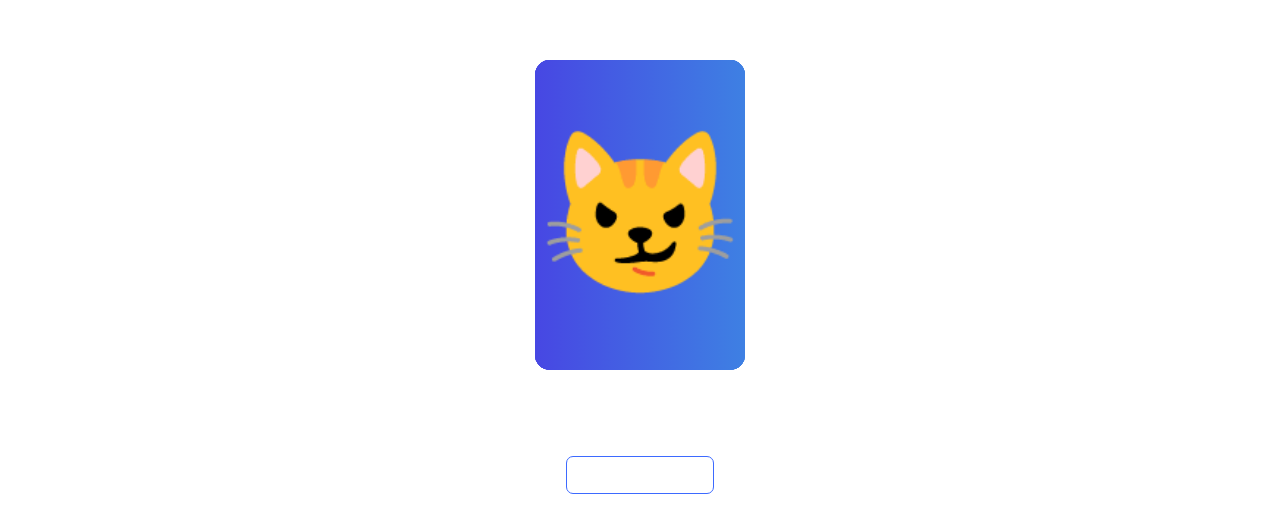
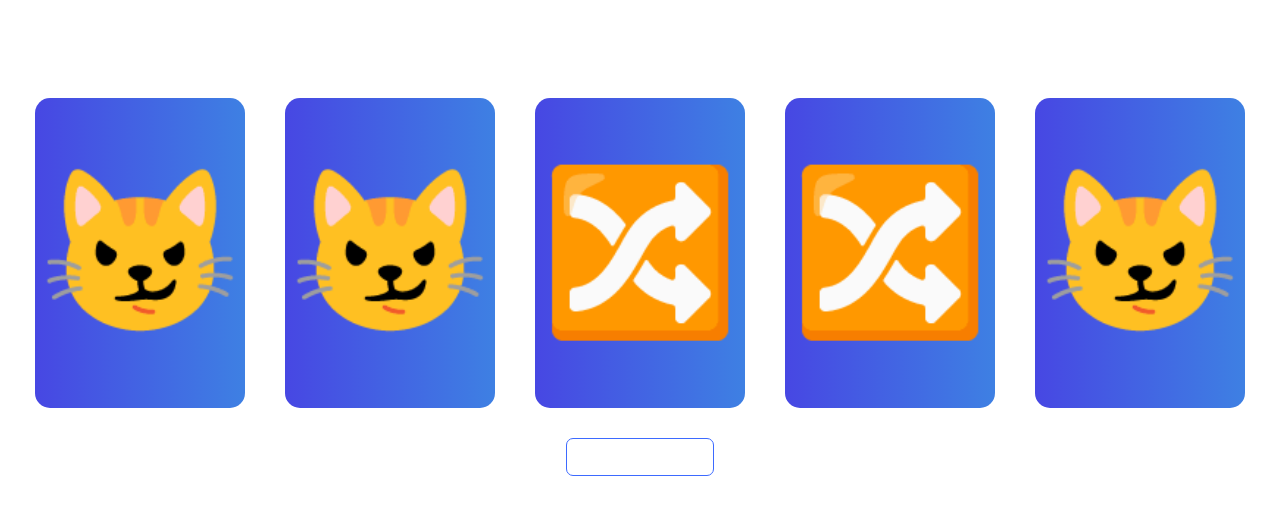
Before and after one commit to Vk4011/Emitrr, a React (Vite) app in the folder frontend/: page /playground in a window 1280 px wide. Shown: the part 146-678 px from the top of the page. Built offline with nearby package versions, Linux system fonts and the light colour scheme.

Commit message:
frontend v1

```diff
--- a/frontend/src/components/Playground.css
+++ b/frontend/src/components/Playground.css
@@ -1,3 +1,11 @@
+
+.container{
+  display: flex;
+  align-items: center;
+  justify-content: center;
+  flex-direction: column;
+}
+
 .card-wrapper {
   display: flex;
   flex-direction: row;
@@ -6,7 +14,9 @@
 
 .card-list {
   display: flex;
-  flex-direction: column;
+  /* flex-direction: column; */
+  flex-direction: row;
+  gap: 40px;
   align-items: center;
 
   width: 100%;
@@ -20,51 +30,10 @@
 }
 
 .card-list__item {
-  position: absolute;
+  /* position: absolute; */
 
-  animation: none;
-  animation-fill-mode: forwards;
 
-  &[data-card="0"] {
-    z-index: 6;
 
-    margin-top: 0;
-  }
-
-  &[data-card="1"] {
-    z-index: 5;
-
-    margin-top: 4px;
-  }
-
-  &[data-card="2"] {
-    z-index: 4;
-
-    margin-top: 8px;
-  }
-
-  /* .is-animated & {
-    &[data-card="0"] {
-      animation: shuffle 1s ease-in-out 0s 1 normal;
-      z-index: 2;
-
-      transition: z-index 0s ease-in-out 0.5s;
-    }
-
-    &[data-card="1"] {
-      animation: shuffle 1s ease-in-out 1s 1 normal;
-      z-index: 1;
-
-      transition: z-index 0s ease-in-out 1.5s;
-    }
-
-    &[data-card="2"] {
-      animation: shuffle 1s ease-in-out 2s 1 normal;
-      z-index: 0;
-
-      transition: z-index 0s ease-in-out 2.5s;
-    }
-  } */
 }
 
 .card {
@@ -80,10 +49,12 @@
   /* background: #196ee472; */
   background: linear-gradient(to right, rgb(71, 71, 227),rgb(62, 128, 227));
   font-size: 10rem;
+
 }
 .card:hover{
     box-shadow: 0 1px 3px 0 #24ade7;
 }
+
 
    button {
     position: relative;
--- a/frontend/src/components/Playground.jsx
+++ b/frontend/src/components/Playground.jsx
@@ -5,8 +5,7 @@ function Playground() {
   const [deck, setDeck] = useState([]);
   const [frontCard, setFrontCard] = useState(4);
   const cardTypes = ["😼", "💣", "🙅‍♂️", "🔀"];
-
-
+  const [defuserCount, SetDefusserCount] = useState(0);
   useEffect(() => {
     generateDeck();
   }, []);
@@ -25,25 +24,46 @@ function Playground() {
     return cardTypes[index];
   };
 
-
-
   const removeCard = () => {
     let inHandCard = deck[frontCard];
 
     switch (inHandCard) {
       case "💣":
+        if (defuserCount <= 0) {
           console.log(`\n\t BOOM : 💣 \n`);
           console.log("Game over");
-
+        } else {
+          SetDefusserCount((p) => {
+            p - 1;
+          });
+          console.log("bomb diffused..");
+          console.log("Card drawn:", inHandCard);
+          console.log(`\n\t[ ${deck.slice(0, -1)} ]\n`);
+          setDeck((prevDeck) => prevDeck.slice(0, -1));
+          setFrontCard((prevFrontCard) => prevFrontCard - 1);
+          if (deck.length === 1) {
+            console.log("\n\t You win the game!");
+          }
+        }
         break;
       case "🔀":
         console.log("Shuffling...");
-        console.log(`\n\t old Deck :[${deck.slice(0,-1)}]`);
-        console.log("\n\t New Deck ")
+        console.log(`\n\t old Deck :[${deck.slice(0, -1)}]`);
+        console.log("\n\t New Deck ");
         generateDeck();
+        setFrontCard(4);
+        break;
+      case "🙅‍♂️":
+        SetDefusserCount((p) => {
+          p + 1;
+        });
+        console.log("Defuser drawn:", inHandCard);
+        console.log("\n\t Checking next card...");
 
-        setFrontCard(4);
-
+        console.log("\n\t Game continues.");
+        console.log(`\n\t[ ${deck.slice(0, -1)} ]\n`);
+        setDeck((prevDeck) => prevDeck.slice(0, -1));
+        setFrontCard((prevFrontCard) => prevFrontCard - 1);
 
         break;
       default:
@@ -51,26 +71,29 @@ function Playground() {
         console.log(`\n\t[ ${deck.slice(0, -1)} ]\n`);
         setDeck((prevDeck) => prevDeck.slice(0, -1));
         setFrontCard((prevFrontCard) => prevFrontCard - 1);
+        if (deck.length === 1) {
+          console.log("\n\t You win the game!");
+        }
         break;
     }
   };
 
   return (
     <>
+      <div className="container">
         <div className="card-wrapper">
           <ul className="card-list">
             {deck.map((card, index) => (
-            <li className="card-list__item" key={index}>
+              <li className="card-list__item }" key={index}>
                 <div className="card">{card}</div>
               </li>
             ))}
           </ul>
         </div>
-      <br />
-      <br />
         <button onClick={removeCard} className="button btn-shuffle">
           Draw Card
         </button>
+      </div>
     </>
   );
 }
```
Also changed, not shown: 2 other files (tests, documents, lock files or other folders). Lines whose indentation alone changed are shown as unchanged.
